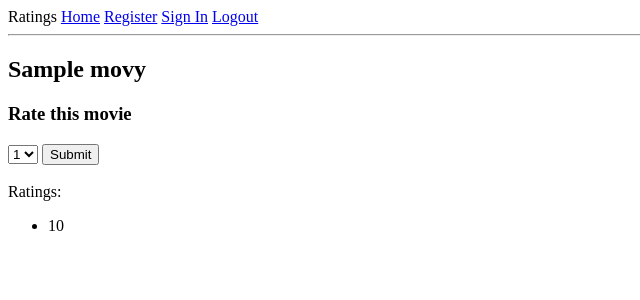
After one commit to florenceloi/ratings, a Flask app: page /movies/1 in a window 1280 px wide. The commit adds this page. Shown: the top 300 px of the page, without its empty margins (0-640 px from the left). Run offline with Flask 2, Linux system fonts and the light colour scheme; the visitor is signed in with stand-in values (Sample User, id 1); tables that the repository leaves empty hold one stand-in row (values such as "Sample post").

Commit message:
trying to redirect after adding rating

```diff
--- a/server.py
+++ b/server.py
@@ -24,25 +24,44 @@ def index():
     return render_template("homepage.html")
 
 
-@app.route('/users')
-def user_list():
-	"""Show list of users."""
+@app.route('/register')
+def register_user():
+	"""Allow user to register."""
 
-	users = User.query.all()
-
-	return render_template("user_list.html", users=users)
+	return render_template('registration-form.html')
 
 
-@app.route('/users/<int:user_id>')
-def user_page(user_id):
-	"""Show page for single user."""
+@app.route('/registered', methods=["POST"])
+def add_user_to_db():
+	"""Add new user to table users."""
 
-	user = User.query.filter(User.user_id == user_id).first()
+	# Get form values
+	form_email = request.form.get("email")
+	form_password = request.form.get("password")
+	form_age = request.form.get("age")
+	form_zipcode = request.form.get("zipcode")
 
-	# list of movie-score tuples
-	movies_scores = db.session.query(Movie.title, Rating.score).join(Rating).filter(Rating.user_id == 1).order_by(Movie.title).all()
+	# Validate age field:
+	if form_age:
+		form_age = int(form_age)
+	elif form_age == "":
+		form_age = None
 
-	return render_template("user-page.html", user=user, movies_scores=movies_scores)
+	# Validate zipcode field:
+	if form_zipcode == "":
+		form_zipcode = None
+
+	# Instantiate new User object based on form values
+	new_user = User(email=form_email, password=form_password,
+					age=form_age, zipcode=form_zipcode)
+
+	# Add new User to db
+	db.session.add(new_user)
+	db.session.commit()
+
+	# Redirect to homepage and confirm registration
+	flash("You've successfully registered!")
+	return redirect("/")
 
 
 @app.route('/sign-in')
@@ -51,30 +70,19 @@ def sign_in():
 
 	return render_template("sign-in_form.html")
 
-@app.route('/Logout')
-def logout():
-	"""Logout user."""
-
-	if session.get("user_id"):
-		del session["user_id"]
-		flash("You've successfully logged out!")
-
-	return redirect('/')
-
 
 @app.route('/signed-in', methods=["POST"])
 def check_user_existence():
 	"""Allow user to login given correct credentials."""
 
-	# get username from form
+	# Get form values
 	form_email = request.form.get("email")
-	# get password from form
 	form_password = request.form.get("password")
 
-	# get user object whose email matches form's email
+	# Get user object whose email matches form's email
 	user = User.query.filter(User.email == form_email).first()
 
-	# if email and password combo matches, logs in successfully
+	# If email and password combo matches, logs in successfully
 	if user and user.password == form_password:
 		session["user_id"] = user.user_id
 		flash("You've successfully logged in!")
@@ -85,31 +93,97 @@ def check_user_existence():
 		return redirect("/sign-in")
 
 
+@app.route('/users')
+def user_list():
+	"""Show list of users."""
 
-@app.route('/registration-form')
-def register_user():
-	"""Allow user to register."""
+	# Get list of User objects
+	users = User.query.all()
 
-	return render_template('registration-form.html')
+	return render_template("user_list.html", users=users)
 
 
-@app.route('/registered', methods=["POST"])
-def add_user_to_db():
-	"""Add new user to table users."""
+@app.route('/users/<int:user_id>')
+def user_page(user_id):
+	"""Show page for user."""
 
-	form_email = request.form.get("email")
-	form_password = request.form.get("password")
-	form_age = request.form.get("age")
-	form_zipcode = request.form.get("zipcode")
+	# Given user_id, get User object
+	user = User.query.filter(User.user_id == user_id).first()
 
-	new_user = User(email=form_email, password=form_password,
-					age=form_age, zipcode=form_zipcode)
+	# Get list of movie-score tuples
+	movies_scores = db.session.query(Movie.title, Rating.score).join(Rating).filter(Rating.user_id == 1).order_by(Movie.title).all()
 
-	db.session.add(new_user)
+	return render_template("user-page.html", user=user, movies_scores=movies_scores)
+
+
+@app.route('/movies')
+def movie_list():
+	"""Show list of movies."""
+
+	# Get list of Movie objects
+	movies = Movie.query.order_by("title").all()
+
+	return render_template("movie_list.html", movies=movies)
+
+
+@app.route('/movies/<int:movie_id>')
+def movie_page(movie_id):
+	"""Show page for movie."""
+
+	# If user not logged in:
+	if not session.get('user_id'):
+		# Given movie_id, get Movie object
+		movie = Movie.query.filter(Movie.movie_id == movie_id).first()
+
+		# Get list of rating tuples
+		ratings = db.session.query(Rating.score).filter(Rating.movie_id == movie_id).all()
+
+		return render_template("movie-page.html", movie=movie, ratings=ratings)
+
+	# If user logged in:
+	else:
+		# Given movie_id, get Movie object
+		movie = Movie.query.filter(Movie.movie_id == movie_id).first()
+
+		# Get list of rating tuples
+		ratings = db.session.query(Rating.score).filter(Rating.movie_id == movie_id).all()
+
+		return render_template("movie-page-logged-in.html", movie=movie, ratings=ratings)
+
+
+@app.route('/movies/<int:movie_id>/rated', methods=['GET'])
+def rate_movie(movie_id):
+	"""Add new rating to table ratings."""
+
+	# Get form values
+	movie_id = movie_id
+	user_id = session.get('user_id')
+	score = request.args.get("score")
+
+
+	# Instantiate new Rating object
+	rating = Rating(movie_id=movie_id, user_id=user_id, score=score)
+
+	print rating, "**********************************************************"
+
+	# Add new Rating to db
+	db.session.add(rating)
 	db.session.commit()
 
-	flash("You've successfully registered!")
-	return redirect("/")
+	# Redirect to movie page and confirm rating submission
+	flash("Your rating has been added!")
+	return redirect("/movies/<int:movie_id>")
+
+
+@app.route('/log-out')
+def logout():
+	"""Logout user."""
+
+	if session.get("user_id"):
+		del session["user_id"]
+		flash("You've successfully logged out!")
+
+	return redirect('/')
 
 
 if __name__ == "__main__":
--- a/templates/base.html
+++ b/templates/base.html
@@ -5,7 +5,7 @@
 </head>
 
 <body>
-  Ratings							<a href="/Logout">Logout</a>
+  Ratings <a href="/">Home</a> <a href="/register">Register</a> <a href="/sign-in">Sign In</a> <a href="/Logout">Logout</a>
   <hr>
 
   {% block content %} put your content here {% endblock %}
--- /dev/null
+++ b/templates/movie-page-logged-in.html
@@ -0,0 +1,29 @@
+{% extends 'base.html' %}
+{% block content %}
+
+    <h2>{{ movie.title }}</h2>
+
+    <h3>Rate this movie</h3>
+	<form action="/movies/{{ movie.movie_id }}/rated" method="GET">
+		<select name="score">
+	    	<option value="1">1</option>
+		    <option value="2">2</option>
+		    <option value="3">3</option>
+		    <option value="4">4</option>
+		    <option value="5">5</option>
+	  	</select>
+		<input type="submit">
+	</form>
+	<br>
+
+    Ratings:<br>
+
+    <ul>
+      {% for rating in ratings %}
+        <li>
+            {{ rating[0] }}
+        </li>
+      {% endfor %}
+    </ul>
+
+{% endblock %}
--- a/templates/sign-in_form.html
+++ b/templates/sign-in_form.html
@@ -16,6 +16,6 @@
 	{% endfor %}
 </p>
 
-<a href="/registration-form">Click here to register</a>
+<a href="/register">Click here to register</a>
 
 {% endblock %}
```
Also changed, not shown: templates/movie-page.html (added, +16 -0 lines), templates/movie_list.html (added, +15 -0 lines).
